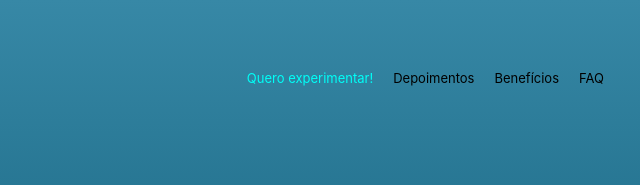
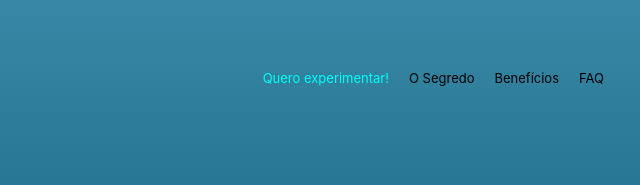
Before and after one commit to Gustavo-Correia/site-remedios, a plain HTML site: page index.html in a window 1280 px wide. Shown: the top 185 px of the page, 640-1280 px from the left. Drawn offline with nearby package versions, Linux system fonts and the light colour scheme; a web font is replaced by a local one.

Commit message:
mudanca de depoimentos para segredo

```diff
--- a/index.html
+++ b/index.html
@@ -34,7 +34,7 @@
             <div id="nav" class="navbar-collapse collapse justify-content-end">
                 <div class="navbar-nav">
                     <a class="nav-link link-nav" id="exp-1" href="index.html">Quero experimentar!</a>
-                    <a class="nav-link link-nav" href="#depoimentos">Depoimentos</a>
+                    <a class="nav-link link-nav" href="#depoimentos">O Segredo</a>
                     <a class="nav-link link-nav" href="#beneficios">Benefícios</a>
                     <a class="nav-link link-nav" href="#faq">FAQ</a>
                 </div>
@@ -310,7 +310,7 @@
         <div class="card-footer-my">
             <nav class="nav-footer">
                 <a class="link-footer" href="#oque-aprender">Quero Experimentar!</a>
-                <a class="link-footer" href="#depoimentos">Depoimentos</a>
+                <a class="link-footer" href="#depoimentos">O Segredo</a>
                 <a class="link-footer" href="#beneficios">Benefícios</a>
                 <a class="link-footer" href="#faq">FAQ</a>
             </nav>
```
